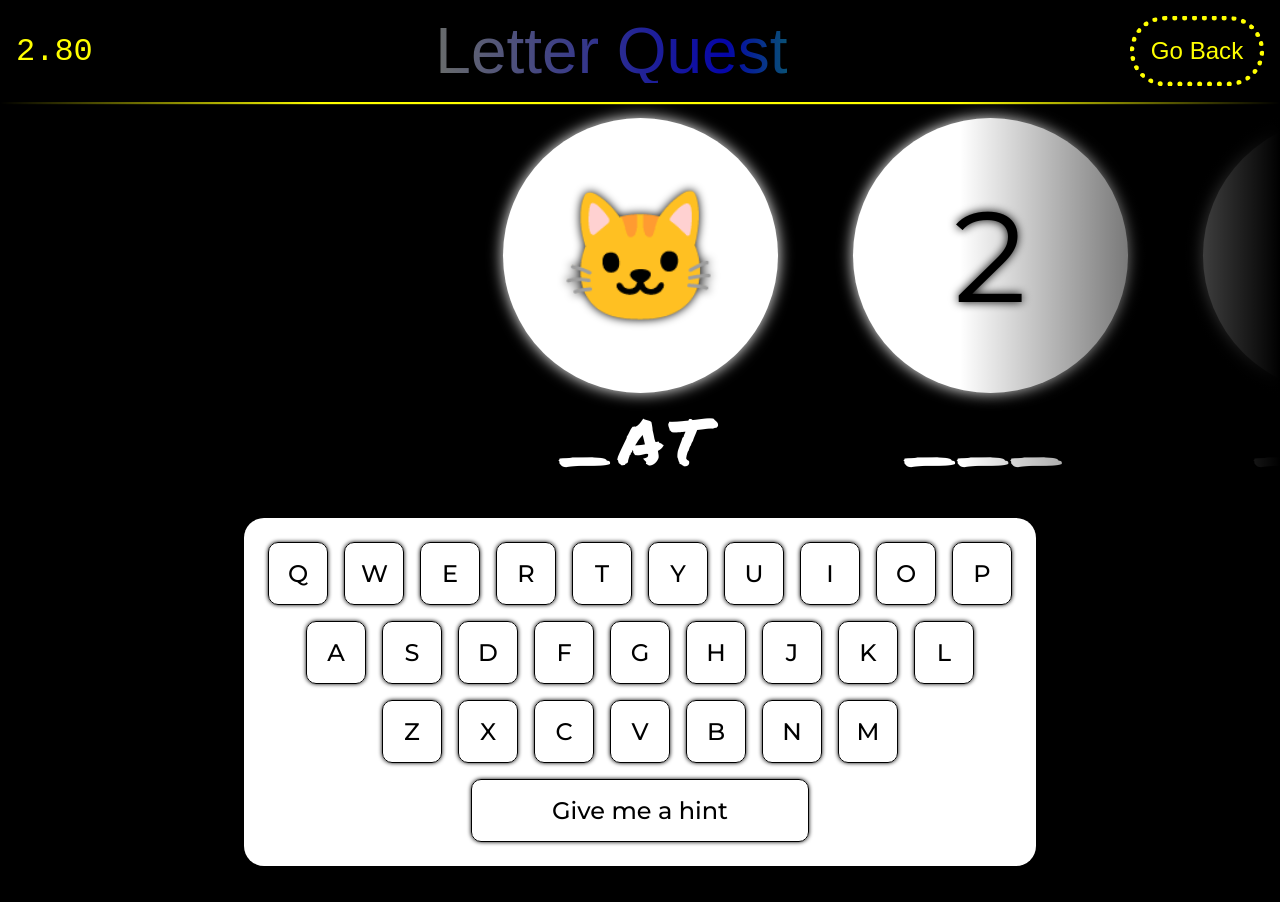
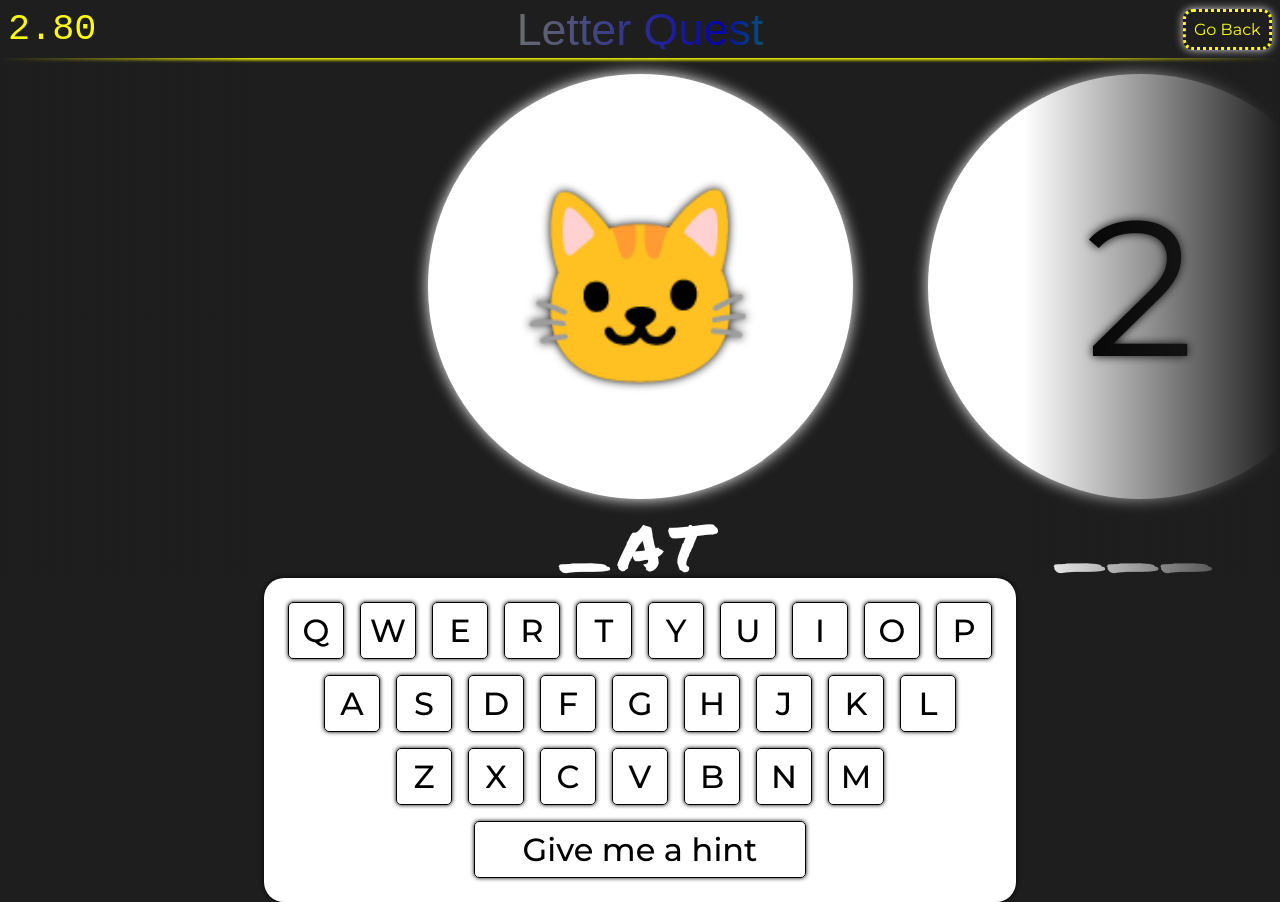
Before and after one commit to jameslimm/letter-quest-frontend, a React (Vite) app: page / in a window 1280 px wide. Both pictures are taken after a click on the button "Begin Game". Built offline with nearby package versions, Linux system fonts and the light colour scheme; a web font is replaced by a local one.

Commit message:
Continue work on CSS and API interfaces

```diff
--- a/src/App.css
+++ b/src/App.css
@@ -4,8 +4,10 @@
 @import url("https://fonts.googleapis.com/css2?family=Bungee+Inline&display=swap");
 
 :root {
-  --bg-color: rgb(0, 0, 0);
-  --questionWidthAndHeight: 350px;
+  --bg-color: rgb(30, 30, 30);
+  --fg-color: rgb(217, 217, 217);
+  --hl-color: yellow;
+  --questionWidthAndHeight: 270px;
 }
 
 *,
@@ -19,13 +21,17 @@
 body {
   background-color: var(--bg-color);
   font-family: "Montserrat", sans-serif;
-  font-optical-sizing: auto;
   font-weight: 400;
-  font-style: normal;
-  position: relative;
   min-height: 100vh;
   min-width: 100vw;
-  color: white;
+  color: var(--fg-color);
+}
+
+main {
+  height: 100vh;
+  display: flex;
+  flex-direction: column;
+  justify-content: space-between;
 }
 
 .splash-container,
@@ -33,18 +39,18 @@ body {
   display: flex;
   flex-direction: column;
   align-items: center;
-  padding: 2rem;
+  padding: 1rem;
 }
 
 h1 {
-  font-size: 4rem;
-  line-height: 4rem;
+  line-height: 2.5rem;
+  font-size: 1.25rem;
+  text-wrap: nowrap;
 }
 
 .logo-title {
   font-family: "Bungee Inline", sans-serif;
   font-weight: 400;
-
   background: linear-gradient(to right, #ff3d16 20%, #f7ff15 30%, #0505a8 70%, #10df17 80%);
   -webkit-background-clip: text;
   background-clip: text;
@@ -58,24 +64,24 @@ h1 {
   filter: drop-shadow(0 0 20px white);
   text-align: center;
   line-height: 9rem;
-  font-size: 10rem;
+  font-size: 5rem;
 }
 
 button {
-  border: 0;
   outline: 0;
-  padding: 1rem;
-  margin: 1rem;
-  color: yellow;
+  padding: 0.5rem;
+  color: var(--hl-color);
   background-color: transparent;
-  border: 5px dotted yellow;
-  border-radius: 50px;
-  font-size: 1.5rem;
+  border: 3px dotted var(--hl-color);
+  border-radius: 10px;
+  font: inherit;
+  font-size: 1rem;
   animation: startButtonPulse 0.5s ease-in-out infinite alternate;
+  box-shadow: 0 0 0.5rem var(--fg-color);
 }
 
 .begin-button {
-  font-size: 3rem;
+  font-size: 2rem;
 }
 
 @keyframes startButtonPulse {
@@ -95,77 +101,14 @@ button {
   }
 }
 
-.countdown {
-  position: absolute;
-  z-index: 2;
-  background-color: black;
-  opacity: 0.8;
-  inset: 0 0 0 0;
-  text-align: center;
-  transform-style: preserve-3d;
-  perspective: 1000px;
-  animation: countdown-overlay 3s forwards linear;
-}
-
-.countdown-number {
-  color: white;
-  position: absolute;
-  inset: 0 0 0 0;
-  display: flex;
-  justify-content: center;
-  align-items: center;
-  font-size: 50rem;
-  font-weight: 800;
-  opacity: 0;
-  animation: countdown-numbers 1s forwards linear;
-}
-
-.countdown-number:nth-of-type(1) {
-  animation-delay: 0s;
-}
-
-.countdown-number:nth-of-type(2) {
-  animation-delay: 1s;
-}
-
-.countdown-number:nth-of-type(3) {
-  animation-delay: 2s;
-}
-
-@keyframes countdown-numbers {
-  0% {
-    transform: rotateY(90deg);
-  }
-  1% {
-    opacity: 1;
-  }
-  99% {
-    opacity: 1;
-    transform: rotateY(-90deg);
-  }
-  100% {
-    opacity: 0;
-  }
-}
-
-@keyframes countdown-overlay {
-  0% {
-    opacity: 0.8;
-  }
-  98% {
-    opacity: 0.8;
-  }
-  100% {
-    opacity: 0;
-  }
-}
+/* KEYBOARD */
 
 .keyboard {
-  margin: 1rem auto;
-  width: fit-content;
-  padding: 1rem;
+  margin: 0 auto;
+  width: 100%;
+  padding: 0.2rem;
   box-shadow: 0 0 5px black;
-  border-radius: 20px;
+  border-radius: 0px;
   display: flex;
   flex-direction: column;
   align-items: center;
@@ -179,25 +122,21 @@ button {
 .keyboard-key,
 .keyboard-key-inactive {
   color: black;
-  width: 60px;
   text-align: center;
-  padding: 1rem;
-  margin: 0.5rem;
+  width: 1.8rem;
+  padding: 0.25rem;
+  margin: 0.25rem;
   border: 1px solid black;
   box-shadow: 0 0 4px black;
-  border-radius: 10px;
-  font-size: 1.5rem;
+  border-radius: 5px;
+  font-size: 1.2rem;
   font-weight: 500;
   cursor: pointer;
 }
 
 .keyboard-hint {
   width: fit-content;
-  padding: 1rem 5rem;
-}
-
-.keyboard-key:hover {
-  background-color: aquamarine;
+  padding: 0.5rem 3rem;
 }
 
 .keyboard-key-inactive {
@@ -205,11 +144,13 @@ button {
   pointer-events: none;
 }
 
+/* QUESTION SLIDER */
+
 .question-slider {
   color: white;
   position: relative;
   overflow: hidden;
-  min-height: calc(var(--questionWidthAndHeight) + 50px);
+  min-height: calc(var(--questionWidthAndHeight) + 20px);
 }
 
 .question-slider::after,
@@ -217,7 +158,7 @@ button {
   content: "";
   position: absolute;
   z-index: 1;
-  width: 25vw;
+  width: 20vw;
 }
 
 .question-slider::after {
@@ -252,7 +193,7 @@ button {
   color: black;
   width: calc(var(--questionWidthAndHeight) - 75px);
   height: calc(var(--questionWidthAndHeight) - 75px);
-  font-size: 8rem;
+  font-size: 6rem;
   display: flex;
   align-items: center;
   justify-content: center;
@@ -266,31 +207,27 @@ button {
   display: flex;
   justify-content: space-between;
   align-items: center;
-  box-shadow: 0 2px 1px yellow;
+  padding: 0.5rem;
+  box-shadow: 0 2px 3px yellow;
 }
 
 .stopwatch {
-  background-color: black;
   color: yellow;
   font-family: "Kode Mono", monospace;
-  font-optical-sizing: auto;
   font-weight: 500;
-  font-style: normal;
-  font-size: 2rem;
-  padding: 1rem;
-  width: fit-content;
+  font-size: 1.2rem;
 }
 
 .high-scores {
   color: black;
-  width: 500px;
+  width: fit-content;
   border: 1px solid black;
   text-align: center;
   box-shadow: 0 0 5px black;
   background-color: white;
   border-radius: 20px;
   font-size: 2rem;
-  padding: 1rem;
+  padding: 1rem 3rem;
   font-family: "Kode Mono", monospace;
   font-optical-sizing: auto;
   font-weight: 500;
@@ -303,9 +240,26 @@ button {
   margin-bottom: 2rem;
 }
 
+.high-score-line-new {
+  display: flex;
+  justify-content: space-between;
+  align-items: center;
+  margin: 0.75rem;
+  animation: newHighScore 0.5s ease-in-out infinite alternate;
+}
+
+@keyframes newHighScore {
+  from {
+    background-color: #ffff00;
+  }
+  to {
+    background-color: #ffbf00;
+  }
+}
+
 .high-score-line {
   display: flex;
-  justify-content: center;
+  justify-content: space-between;
   align-items: center;
   margin: 0.75rem;
 }
@@ -332,3 +286,138 @@ button {
   padding: 5px;
   margin-left: 2rem;
 }
+
+.enter-nickname {
+  display: flex;
+}
+
+.enter-nickname .letter,
+.enter-nickname .letter-editing {
+  font-size: 2rem;
+  padding: 1rem;
+  border: 1px solid red;
+  margin: 1rem;
+  cursor: pointer;
+}
+
+.enter-nickname .letter-editing {
+  border: 1px solid yellow;
+  animation: animLetterEditing 0.25s ease-in-out infinite alternate;
+}
+
+@keyframes animLetterEditing {
+  from {
+    scale: 1;
+  }
+  to {
+    scale: 1.2;
+  }
+}
+
+/* LOADING SPINNER */
+
+.lds-ring {
+  display: inline-block;
+  position: relative;
+  width: 80px;
+  height: 80px;
+}
+.lds-ring div {
+  box-sizing: border-box;
+  display: block;
+  position: absolute;
+  width: 64px;
+  height: 64px;
+  margin: 8px;
+  border: 8px solid #000000;
+  border-radius: 50%;
+  animation: lds-ring 1.2s cubic-bezier(0.5, 0, 0.5, 1) infinite;
+  border-color: #000000 transparent transparent transparent;
+}
+.lds-ring div:nth-child(1) {
+  animation-delay: -0.45s;
+}
+.lds-ring div:nth-child(2) {
+  animation-delay: -0.3s;
+}
+.lds-ring div:nth-child(3) {
+  animation-delay: -0.15s;
+}
+@keyframes lds-ring {
+  0% {
+    transform: rotate(0deg);
+  }
+  100% {
+    transform: rotate(360deg);
+  }
+}
+
+/* RESPONSIVE */
+
+@media screen and (min-width: 450px) {
+  :root {
+    --questionWidthAndHeight: 350px;
+  }
+  .question-emoji {
+    font-size: 8rem;
+  }
+
+  .keyboard-key,
+  .keyboard-key-inactive {
+    width: 2.3rem;
+    padding: 0.25rem;
+    margin: 0.25rem;
+    font-size: 1.5rem;
+  }
+  .keyboard-hint {
+    width: fit-content;
+    padding: 0.5rem 3rem;
+  }
+  h1 {
+    font-size: 2rem;
+  }
+  .stopwatch {
+    font-size: 1.5rem;
+  }
+}
+
+@media screen and (min-width: 750px) {
+  :root {
+    --questionWidthAndHeight: 500px;
+  }
+  .splash-title {
+    font-size: 10rem;
+  }
+  .begin-button {
+    font-size: 4rem;
+    padding: 1rem;
+    margin-top: 2rem;
+  }
+
+  .keyboard {
+    width: fit-content;
+    border-radius: 20px;
+    margin-bottom: 1rem;
+    padding: 1rem;
+  }
+  .question-emoji {
+    font-size: 12rem;
+  }
+  .keyboard-key,
+  .keyboard-key-inactive {
+    width: 3.5rem;
+    padding: 0.5rem;
+    margin: 0.5rem;
+    font-size: 2rem;
+  }
+  .keyboard-hint {
+    width: fit-content;
+    padding: 0.5rem 3rem;
+  }
+  h1 {
+    font-size: 2.8rem;
+  }
+  .stopwatch {
+    font-size: 2.3rem;
+  }
+}
--- a/src/components/Game.jsx
+++ b/src/components/Game.jsx
@@ -3,9 +3,9 @@ import { useGameDispatch, useGameState } from "./GameContext";
 
 import { chooseQuestions } from "../model/utils";
 
-import Keyboard from "./Keyboard";
 import QuestionSlider from "./QuestionSlider";
 import Timer from "./Timer";
+import GameKeyboard from "./GameKeyboard";
 
 const Game = () => {
   const dispatch = useGameDispatch();
@@ -21,6 +21,7 @@ const Game = () => {
 
   return (
     <>
+      <main>
         <div className="game-header">
           <Timer />
           <h1 class="logo-title">Letter Quest</h1>
@@ -29,7 +30,8 @@ const Game = () => {
           </button>
         </div>
         <QuestionSlider />
-      <Keyboard />
+        <GameKeyboard />
+      </main>
     </>
   );
 };
--- /dev/null
+++ b/src/components/GameKeyboard.jsx
@@ -0,0 +1,68 @@
+import { useEffect, useState } from "react";
+import { useGameDispatch, useGameState } from "./GameContext";
+import Keyboard from "./Keyboard";
+
+const GameKeyboard = () => {
+  const MAX_HINT_LEVEL = 3;
+
+  const { currentQuestion, questions, totalQuestions } = useGameState();
+  const { question, answer } = questions[currentQuestion] || {};
+
+  const dispatch = useGameDispatch();
+
+  const [hintLevel, setHintLevel] = useState(0);
+  const [activeKeys, setActiveKeys] = useState([]);
+
+  const giveAHint = () => {
+    if (hintLevel >= MAX_HINT_LEVEL) return;
+    setHintLevel(hintLevel + 1);
+    dispatch({ type: "add_penalty", penalty: 2 });
+  };
+
+  const handleLetterClick = (letter) => {
+    if (answer === letter) {
+      if (currentQuestion === totalQuestions - 1) {
+        dispatch({ type: "end_game" });
+        return;
+      }
+      dispatch({ type: "set_current_question", currentQuestion: currentQuestion + 1 });
+    } else {
+      dispatch({ type: "add_penalty", penalty: 1 });
+    }
+  };
+
+  useEffect(() => {
+    // RUN WHEN THE ANSWER PROP CHANGES (i.e moving to a new question)
+    // create a flat array of keyboard keys, then remove the
+    // correct answer and randomise the order.
+    const allKeys = "qwertyuiopasdfghjklzxcvbnm"
+      .split("")
+      .filter((l) => l !== answer)
+      .sort((a, b) => (Math.random() < 0.5 ? -1 : 1));
+
+    // add the correct answer letter back to the start of the array
+    allKeys.unshift(answer);
+
+    // reset the hint level back to 0 (all keys shown)
+    setHintLevel(0);
+
+    // create array of hint levels - with progressively
+    // fewer keys being shown (but always the correct letter)
+    setActiveKeys([
+      allKeys,
+      [...allKeys.slice(0, 15)],
+      [...allKeys.slice(0, 8)],
+      [...allKeys.slice(0, 3)],
+    ]);
+  }, [answer, question]);
+
+  return (
+    <Keyboard
+      handleLetterClick={handleLetterClick}
+      handleGiveAHint={hintLevel < MAX_HINT_LEVEL ? giveAHint : null}
+      activeKeys={activeKeys[hintLevel]}
+    />
+  );
+};
+
+export default GameKeyboard;
--- a/src/components/HighScoreTable.jsx
+++ b/src/components/HighScoreTable.jsx
@@ -1,37 +1,77 @@
 import { useEffect, useState } from "react";
+import { useGameState } from "./GameContext";
 
-const dummyData = [
-  {
-    id: 1,
-    timestamp: "2024-03-01T09:09:24.000Z",
-    gametime: 11125,
-    nickname: "JAM",
-  },
-  {
-    id: 2,
-    timestamp: "2024-03-01T09:17:55.000Z",
-    gametime: 12000,
-    nickname: "JEL",
-  },
-];
 const HighScoreTable = () => {
-  const [highScores, setHighScores] = useState(dummyData);
+  const API_ENDPOINT = "http://localhost:5000/results";
+
+  const [highScores, setHighScores] = useState([]);
+  const [isLoading, setIsLoading] = useState(false);
+  const [isError, setIsError] = useState(false);
+
+  const { nickName, score } = useGameState();
 
   useEffect(() => {
     // do a fetch call to the server to get the high scores
+    const getResults = async () => {
+      setIsLoading(true);
+      setIsError(false);
+      try {
+        const results = await fetch(API_ENDPOINT);
+        const data = await results.json();
+        setHighScores(data);
+      } catch (e) {
+        setIsError(true);
+      } finally {
+        // do something in all cases
+        setIsLoading(false);
+      }
+    };
+    getResults();
   }, []);
+
+  useEffect(() => {
+    // is this game result included in the results from the server?
+    console.log("HERE");
+    const resIndex = highScores.findIndex(
+      (hs) => hs.gametime === score && hs.nickname === nickName
+    );
+    if (resIndex !== -1) {
+      console.log("found it");
+      return;
+    }
+
+    const _highScores = [...highScores, { id: -1, gametime: score, nickname: nickName }];
+    _highScores.sort((a, b) => a.gametime - b.gametime);
+    _highScores.splice(0, _highScores.length - 10);
+
+    setHighScores(_highScores);
+  }, [highScores, nickName, score]);
 
   return (
     <div className="high-scores">
       <h3>High Scores</h3>
       <p>Lowest time wins!</p>
-      {highScores.map((hs, i) => (
-        <div key={hs.id} className="high-score-line">
-          <div className="high-score-line-position">{i + 1}</div>
-          <div className="high-score-line-nickname">{hs.nickname}</div>
-          <div className="high-score-line-gametime">{(hs.gametime / 1000).toFixed(2)}</div>
+      {isLoading && (
+        <div className="lds-ring">
+          <div></div>
+          <div></div>
+          <div></div>
+          <div></div>
         </div>
-      ))}
+      )}
+      {isError && <p>Error Loading Data.</p>}
+      {highScores &&
+        highScores.map((hs, i) => {
+          const isThisGame = hs.gametime === score && hs.nickname === nickName;
+          const _class = isThisGame ? "high-score-line-new" : "high-score-line";
+          return (
+            <div key={i} className={_class}>
+              <div className="high-score-line-position">{i + 1}</div>
+              <div className="high-score-line-nickname">{hs.nickname || "New Score"}</div>
+              <div className="high-score-line-gametime">{(hs.gametime / 1000).toFixed(2)}</div>
+            </div>
+          );
+        })}
     </div>
   );
 };
--- a/src/components/Keyboard.jsx
+++ b/src/components/Keyboard.jsx
@@ -1,73 +1,16 @@
-import { useEffect, useState } from "react";
-import { useGameDispatch, useGameState } from "./GameContext";
-
-const Keyboard = () => {
+const Keyboard = ({
+  handleLetterClick,
+  activeKeys = "qwertyuiopasdfghjklzxcvbnm".split(""),
+  handleGiveAHint,
+}) => {
   const KEYS = ["qwertyuiop".split(""), "asdfghjkl".split(""), "zxcvbnm".split("")];
-  const MAX_HINT_LEVEL = 3;
-
-  const { currentQuestion, questions, totalQuestions } = useGameState();
-  const { question, answer } = questions[currentQuestion] || {};
-
-  const dispatch = useGameDispatch();
-
-  const [hintLevel, setHintLevel] = useState(0);
-  const [activeKeys, setActiveKeys] = useState([]);
-
-  const giveAHint = () => {
-    if (hintLevel >= MAX_HINT_LEVEL) return;
-    setHintLevel(hintLevel + 1);
-    handleAddPenalty(2);
-  };
-
-  const handleLetterClick = (letter) => {
-    if (answer === letter) {
-      if (currentQuestion === totalQuestions - 1) {
-        dispatch({ type: "end_game" });
-        return;
-      }
-      dispatch({ type: "set_current_question", currentQuestion: currentQuestion + 1 });
-    } else {
-      dispatch({ type: "add_penalty", penalty: 1 });
-    }
-  };
-
-  const handleAddPenalty = (seconds) => {
-    dispatch({ type: "add_penalty", penalty: seconds });
-  };
-
-  useEffect(() => {
-    // RUN WHEN THE ANSWER PROP CHANGES (i.e moving to a new question)
-    // create a flat array of keyboard keys, then remove the
-    // correct answer and randomise the order.
-    const allKeys = KEYS.flat()
-      .filter((l) => l !== answer)
-      .sort((a, b) => (Math.random() < 0.5 ? -1 : 1));
-
-    // add the correct answer letter back to the start of the array
-    allKeys.unshift(answer);
-
-    // reset the hint level back to 0 (all keys shown)
-    setHintLevel(0);
-
-    // create array of hint levels - with progressively
-    // fewer keys being shown (but always the correct letter)
-    setActiveKeys([
-      allKeys,
-      [...allKeys.slice(0, 15)],
-      [...allKeys.slice(0, 8)],
-      [...allKeys.slice(0, 3)],
-    ]);
-  }, [answer, question]);
-
   return (
     <div className="keyboard">
       {KEYS.map((row, i) => {
         const rowKeys = row.map((k) => {
           return (
             <div
-              className={
-                activeKeys[hintLevel]?.includes(k) ? "keyboard-key" : "keyboard-key-inactive"
-              }
+              className={activeKeys?.includes(k) ? "keyboard-key" : "keyboard-key-inactive"}
               key={k}
               role="button"
               tabIndex={0}
@@ -83,9 +26,9 @@ const Keyboard = () => {
           </div>
         );
       })}
-      {hintLevel < MAX_HINT_LEVEL && (
+      {handleGiveAHint && (
         <div className="keyboard-row">
-          <div className="keyboard-key keyboard-hint" onClick={giveAHint}>
+          <div className="keyboard-key keyboard-hint" onClick={handleGiveAHint}>
             Give me a hint
           </div>
         </div>
--- /dev/null
+++ b/src/components/ScoreSave.jsx
@@ -0,0 +1,85 @@
+import { useEffect, useState } from "react";
+import Keyboard from "./Keyboard";
+import { useGameDispatch, useGameState } from "./GameContext";
+
+const ScoreSave = () => {
+  const API_ENDPOINT = "http://localhost:5000/results";
+  const [nickNameEdit, setNickNameEdit] = useState(["", "", ""]);
+
+  const [editingIndex, setEditingIndex] = useState(0);
+  const [isEditing, setIsEditing] = useState(true);
+
+  const dispatch = useGameDispatch();
+  const { nickName, score } = useGameState();
+
+  const saveScore = async () => {
+    const postOptions = {
+      method: "POST",
+      headers: {
+        "Content-Type": "application/json",
+      },
+      body: JSON.stringify({ gametime: score, nickname: nickName }),
+    };
+
+    try {
+      const response = await fetch(API_ENDPOINT, postOptions);
+      if (!response.ok) throw Error("Save failed.");
+    } catch (e) {
+      console.log(e);
+    } finally {
+      // something here
+    }
+
+    console.log(nickName, score);
+  };
+
+  useEffect(() => {
+    if (nickName !== "") {
+      setIsEditing(false);
+      saveScore();
+    }
+  }, [nickName]);
+
+  const handleLetterClick = (k) => {
+    const _nickName = nickNameEdit.map((letter, i) =>
+      i === editingIndex ? k.toUpperCase() : letter
+    );
+    setNickNameEdit(_nickName);
+    setEditingIndex(editingIndex < 2 ? editingIndex + 1 : editingIndex);
+
+    // have all three letters been selected?  Then save it!
+    if (_nickName.every((letter) => letter !== "")) {
+      dispatch({ type: "set_nickname", nickName: _nickName.join("") });
+    }
+  };
+
+  if (!isEditing) {
+    return (
+      <>
+        <h3>Well done {nickName}, you got a score of ....</h3>
+      </>
+    );
+  }
+
+  if (isEditing) {
+    return (
+      <>
+        <h2>Save Your Score</h2>
+        <p>Enter a three letter nickname.</p>
+        <div className="enter-nickname">
+          {nickNameEdit.map((letter, i) => {
+            const _class = editingIndex === i ? "letter-editing" : "letter";
+            return (
+              <div key={i} onClick={() => setEditingIndex(i)} className={_class}>
+                {letter || "_"}
+              </div>
+            );
+          })}
+        </div>
+        <Keyboard handleLetterClick={handleLetterClick} />
+      </>
+    );
+  }
+};
+
+export default ScoreSave;
--- a/src/components/Timer.jsx
+++ b/src/components/Timer.jsx
@@ -10,7 +10,6 @@ const Timer = () => {
     return () => clearTimeout(intervalId);
   }, [currentTime]);
 
-  console.log(currentTime, startTime);
   const resultsTime = (currentTime - startTime) / 1000 + penaltyTime;
 
   return <div className="stopwatch">{resultsTime.toFixed(2)}</div>;
```
Also changed, not shown: src/components/GameContext.jsx (+8 -0 lines), src/components/GameStartAnimation.jsx (deleted, +0 -11 lines), src/components/ResultsScreen.jsx (+8 -2 lines). Lines whose indentation alone changed are shown as unchanged.
